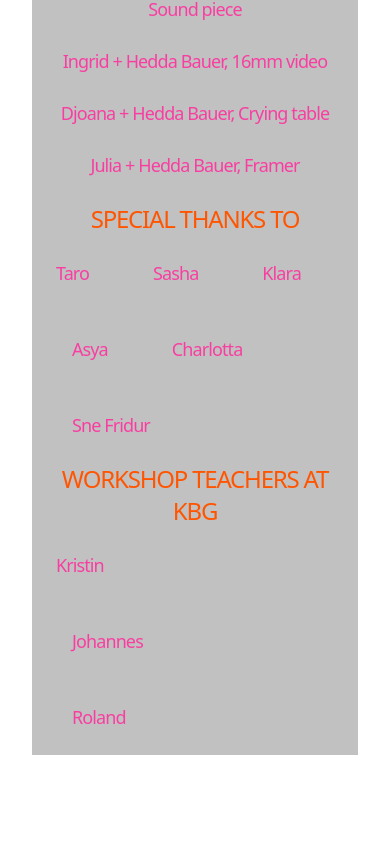
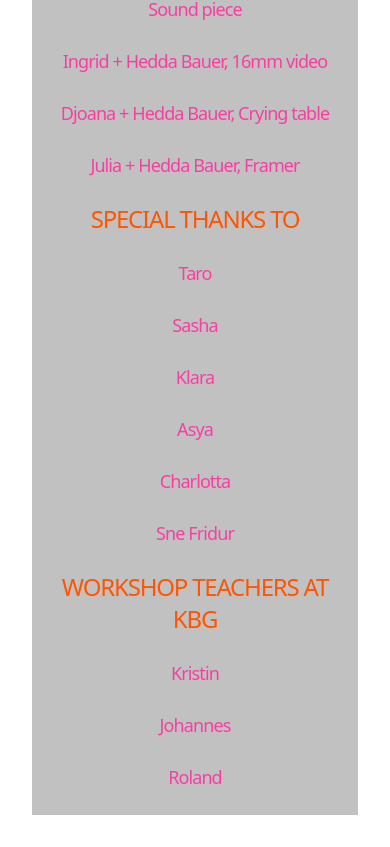
Before and after one commit to isarobertini/belly-belly-bread, a React (Vite) app: page /collaborations in a window 390 px wide. Shown: the part 752-1599 px from the top of the page. Before the commit the page ends 1539 px from the top, so only its background shows below. Built offline with nearby package versions, Linux system fonts and the light colour scheme; a web font is replaced by a local one.

Commit message:
changed minor tailwind errors on mobile

```diff
--- a/src/pages/About.jsx
+++ b/src/pages/About.jsx
@@ -40,15 +40,21 @@ export const About = () => {
                     </div>
 
                     <SubHeadingComponent>Floorplan?</SubHeadingComponent>
-                    <div className="text-center my-10">
+
                     <SubHeadingComponent>Contact</SubHeadingComponent>
+                    <div className="flex flex-col md:flex-row w-full justify-center items-center mb-12">
+                        <div className="bg-yellow-bright border-2 border-black m-2 p-2">
                             <a href="https://www.heddabauer.com/" target="_blank" rel="noopener noreferrer" className="text-pink-bright underline p-2">
                                 https://www.heddabauer.com/
                             </a>
+                        </div>
+                        <div className="bg-yellow-bright border-2 border-black m-2 p-2">
                             <a href="mailto:heddabauer@gmail.com" className="text-pink-bright underline">
                                 heddabauer@gmail.com
                             </a>
                         </div>
+                    </div>
+
                 </div>
 
 
--- a/src/pages/Collaborations.jsx
+++ b/src/pages/Collaborations.jsx
@@ -43,7 +43,7 @@ export const Collaborations = () => {
                     </div>
                     {/*Thanks to */}
                     <SubHeadingComponent>SPECIAL THANKS TO</SubHeadingComponent>
-                    <div className="text-left flex flex-wrap space-x-4">
+                    <div className="text-center lg:text-left lg:flex flex-wrap md:space-x-4">
                         {ThanksTo.map((ThanksTo, index) => (
                             <div key={index} className="">
                                 <ParagraphComponent>{ThanksTo.name}</ParagraphComponent>
@@ -53,7 +53,7 @@ export const Collaborations = () => {
                     </div>
                     {/*Kurzbg */}
                     <SubHeadingComponent>WORKSHOP TEACHERS AT KBG</SubHeadingComponent>
-                    <div className="text-left flex flex-wrap space-x-4">
+                    <div className="text-center lg:text-left lg:flex flex-wrap md:space-x-4">
                         {Kurzbaugergasse.map((Kurzbaugergasse, index) => (
                             <div key={index} className="w-full md:w-auto">
                                 <ParagraphComponent>{Kurzbaugergasse.name}</ParagraphComponent>
```
Lines whose indentation alone changed are shown as unchanged.
